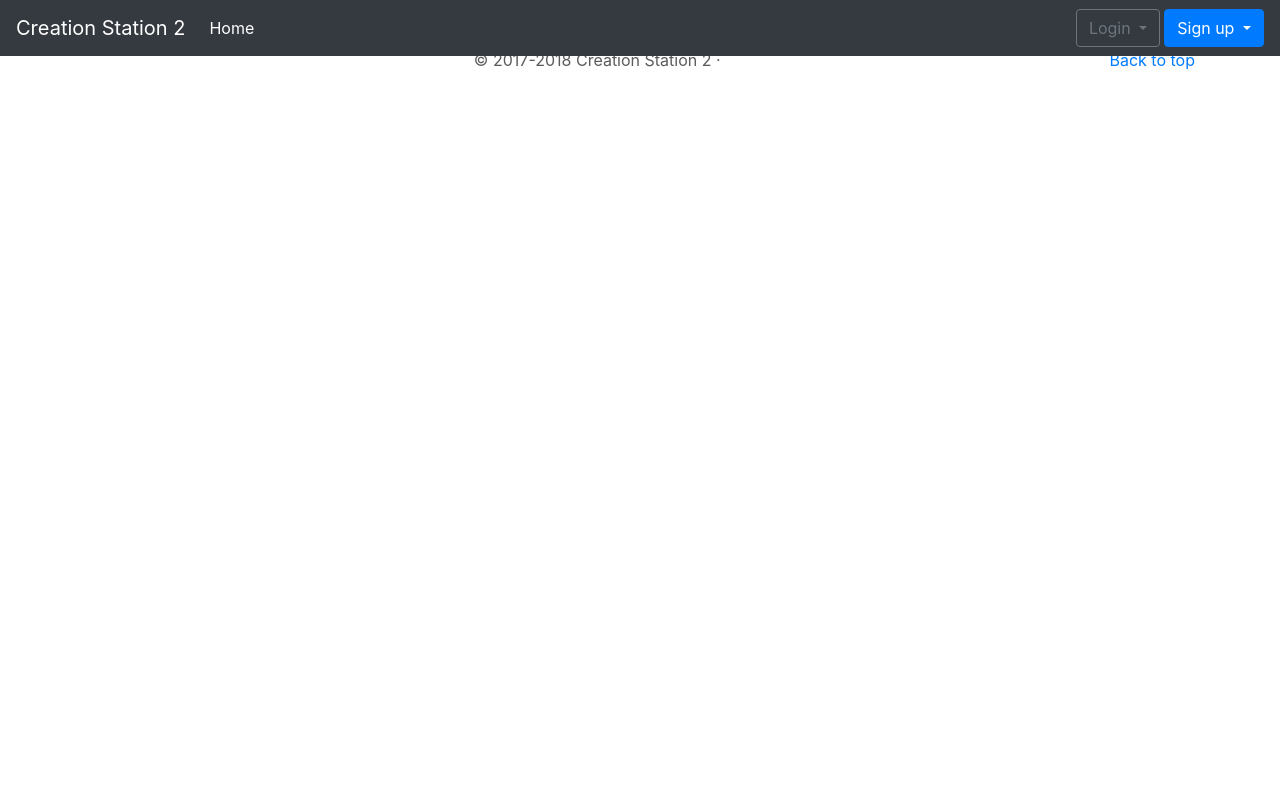
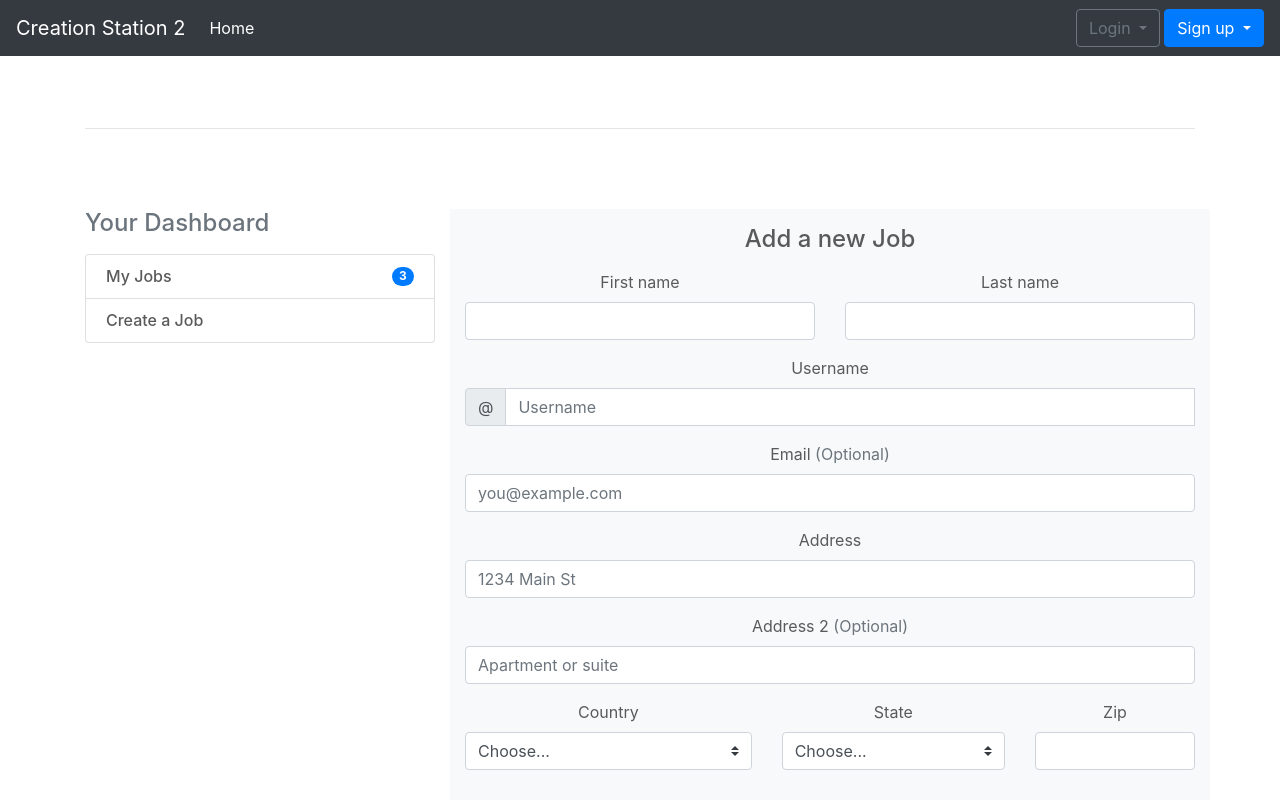
Before and after one commit to sergeyvelichkin/finalsstuff, a React (Create React App) app in the folder client/: page /dashboard in a window 1280 px wide. Shown: the top 800 px of the page. Built offline with nearby package versions, Linux system fonts and the light colour scheme.

Commit message:
not getting the jobs from database

```diff
--- /dev/null
+++ b/client/src/Components/AddJob.js
@@ -0,0 +1,122 @@
+import React, { Component } from 'react';
+
+export class AddJob extends Component {
+    render() {
+        return (
+            <div>
+                <hr className="featurette-divider" />
+                <div className="row">
+                    <div className="col-md-4 order-md-1 mb-4">
+                        <h4 className="d-flex justify-content-between align-items-center mb-3">
+                            <span className="text-muted">Your Dashboard</span>
+                        </h4>
+                        <ul className="list-group mb-3">
+                            <li className="list-group-item d-flex justify-content-between lh-condensed">
+                                <div>
+                                    <h6 className="my-0">My Jobs</h6>
+                                </div>
+                                <span className="badge badge-primary badge-pill">3</span>
+                            </li>
+                            <li className="list-group-item d-flex justify-content-between lh-condensed">
+                                <div>
+                                    <h6 className="my-0">Create a Job</h6>
+                                </div>
+                            </li>
+                        </ul>
+                    </div>
+                    <div className="col-md-8 order-md-2 bg-light py-3">
+                        <h4 className="mb-3">Add a new Job</h4>
+                        <form className="needs-validation" novalidate>
+                            <div className="row">
+                                <div className="col-md-6 mb-3">
+                                    <label for="firstName">First name</label>
+                                    <input type="text" className="form-control" id="firstName" placeholder="" value="" required />
+                                    <div className="invalid-feedback">
+                                        Valid first name is required.
+                                    </div>
+                                </div>
+                                <div className="col-md-6 mb-3">
+                                    <label for="lastName">Last name</label>
+                                    <input type="text" className="form-control" id="lastName" placeholder="" value="" required />
+                                    <div className="invalid-feedback">
+                                        Valid last name is required.
+                                    </div>
+                                </div>
+                            </div>
+
+                            <div className="mb-3">
+                                <label for="username">Username</label>
+                                <div className="input-group">
+                                    <div className="input-group-prepend">
+                                        <span className="input-group-text">@</span>
+                                    </div>
+                                    <input type="text" className="form-control" id="username" placeholder="Username" required />
+                                    <div className="invalid-feedback" style={{ width: "100%" }}>
+                                        Your username is required.
+                                    </div>
+                                </div>
+                            </div>
+
+                            <div className="mb-3">
+                                <label for="email">Email <span className="text-muted">(Optional)</span></label>
+                                <input type="email" className="form-control" id="email" placeholder="you@example.com" />
+                                <div className="invalid-feedback">
+                                    Please enter a valid email address for shipping updates.
+                                </div>
+                            </div>
+
+                            <div className="mb-3">
+                                <label for="address">Address</label>
+                                <input type="text" className="form-control" id="address" placeholder="1234 Main St" required />
+                                <div className="invalid-feedback">
+                                    Please enter your shipping address.
+                                </div>
+                            </div>
+
+                            <div className="mb-3">
+                                <label for="address2">Address 2 <span className="text-muted">(Optional)</span></label>
+                                <input type="text" className="form-control" id="address2" placeholder="Apartment or suite" />
+                            </div>
+
+                            <div className="row">
+                                <div className="col-md-5 mb-3">
+                                    <label for="country">Country</label>
+                                    <select className="custom-select d-block w-100" id="country" required>
+                                        <option value="">Choose...</option>
+                                        <option>United States</option>
+                                    </select>
+                                    <div className="invalid-feedback">
+                                        Please select a valid country.
+                                    </div>
+                                </div>
+                                <div className="col-md-4 mb-3">
+                                    <label for="state">State</label>
+                                    <select className="custom-select d-block w-100" id="state" required>
+                                        <option value="">Choose...</option>
+                                        <option>California</option>
+                                    </select>
+                                    <div className="invalid-feedback">
+                                        Please provide a valid state.
+                                    </div>
+                                </div>
+                                <div className="col-md-3 mb-3">
+                                    <label for="zip">Zip</label>
+                                    <input type="text" className="form-control" id="zip" placeholder="" required />
+                                    <div className="invalid-feedback">
+                                        Zip code required.
+                                    </div>
+                                </div>
+                            </div>
+
+                            <hr className="mb-4" />
+                            <button className="btn btn-primary btn-lg btn-block" type="submit">Create Job</button>
+                        </form>
+                    </div>
+                </div>
+
+                <hr className="featurette-divider" />
+            </div>
+
+        );
+    }
+}
--- a/client/src/Components/Main.js
+++ b/client/src/Components/Main.js
@@ -4,6 +4,7 @@ import { Footer } from './Footer';
 import { Carousel } from './Carousel';
 import { JobList } from './JobList';
 import { JobDetails } from './JobDetails';
+import { AddJob } from './AddJob';
 
 export class Main extends Component {
     render() {
@@ -14,6 +15,7 @@ export class Main extends Component {
                     {/* Three columns of text below the carousel */}
                     <Switch>
                         <Route exact path="/" component={JobList} />
+                        <Route path="/dashboard/" component={AddJob} />
                         <Route path="/jobs/:id" component={JobDetails} />
                     </Switch>
                 </div>
```
Also changed, not shown: 1 other file (tests, documents, lock files or other folders).
